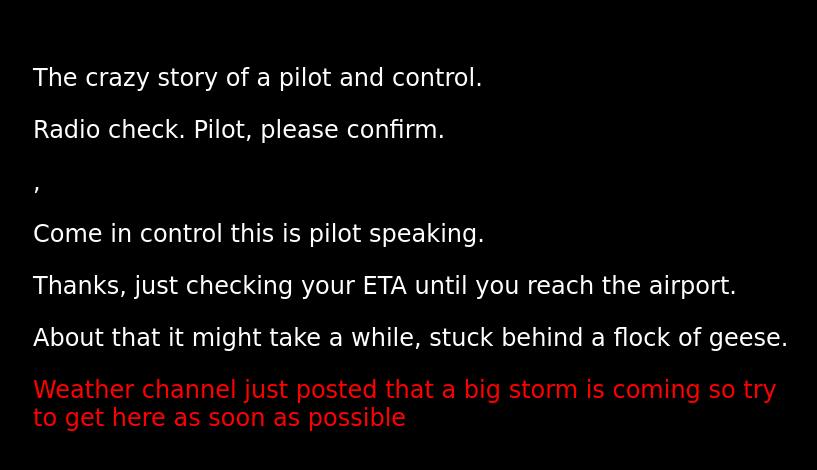
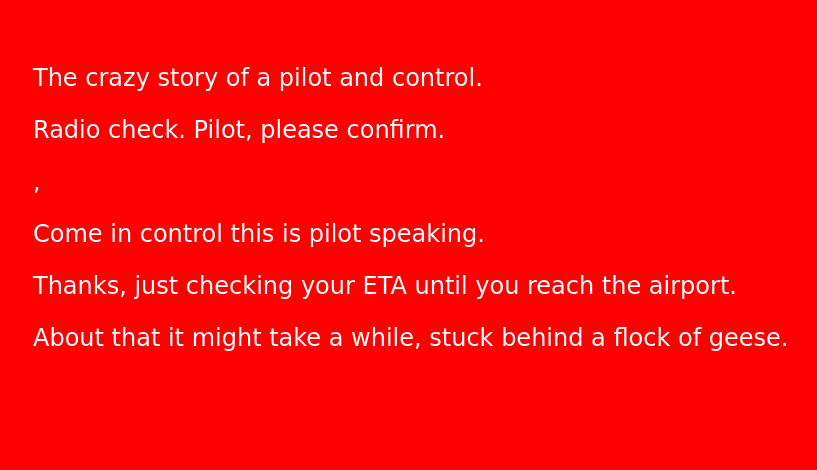
Before and after one commit to ghosri/communication-log-Control, a plain HTML site: page index.html in a window 1280 px wide. Shown: the whole page, without its empty margins (223-1040 px from the left). Drawn offline with Linux system fonts and the light colour scheme.

Commit message:
here we go

```diff
--- a/style.css
+++ b/style.css
@@ -1,10 +1,10 @@
 body {
     color: white;
-    background-color: black;
+    background-color: red;
     font-family: 'Sacramento', cursive;
     font-size: 150%;
     margin: 5em 25%;
     margin-top: 5%;
     margin-left: 20%;
     margin-right: 20%;
- }
+}
```
Also changed, not shown: index.html (+5 -1 lines).
